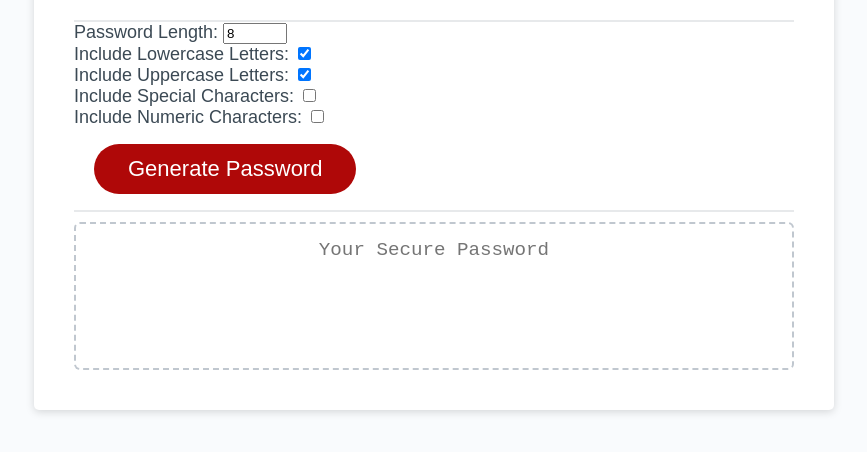
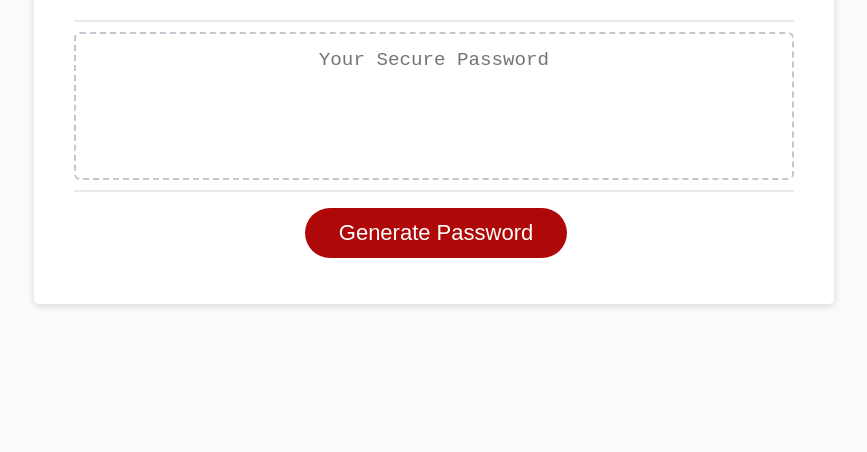
Before and after one commit to Jelu113/Grab-a-number, a plain HTML site: page index.html in a window 1280 px wide. Shown: the part 216-668 px from the top of the page, without its empty margins (206-1073 px from the left). Drawn offline with Linux system fonts and the light colour scheme.

Commit message:
back to original HTML as well

```diff
--- a/index.html
+++ b/index.html
@@ -1,10 +1,11 @@
 <!DOCTYPE html>
 <html lang="en">
   <head>
-    <meta charset="UTF-8">
-    <meta name="viewport" content="width=device-width, initial-scale=1.0">
+    <meta charset="UTF-8" />
+    <meta name="viewport" content="width=device-width, initial-scale=1.0" />
+    <meta http-equiv="X-UA-Compatible" content="ie=edge" />
     <title>Password Generator</title>
-    <link rel="stylesheet" href="style.css">
+    <link rel="stylesheet" href="style.css" />
   </head>
   <body>
     <div class="wrapper">
@@ -16,24 +17,6 @@
           <h2>Generate a Password</h2>
         </div>
         <div class="card-body">
-                <label for="length">Password Length:</label>
-                <input type="number" id="length" min="8" max="128" value="8">
-                <br>
-                <label for="lowercase">Include Lowercase Letters:</label>
-                <input type="checkbox" id="lowercase" checked>
-                <br>
-                <label for="uppercase">Include Uppercase Letters:</label>
-                <input type="checkbox" id="uppercase" checked>
-                <br>
-                <label for="special">Include Special Characters:</label>
-                <input type="checkbox" id="special">
-                <br>
-                <label for="numeric">Include Numeric Characters:</label>
-                <input type="checkbox" id="numeric">
-                <br>
-                <button id="generate" class="btn">Generate Password</button>
-            </div>
-            <div class="card-footer">
           <textarea
             readonly
             id="password"
@@ -41,6 +24,9 @@
             aria-label="Generated Password"
           ></textarea>
         </div>
+        <div class="card-footer">
+          <button id="generate" class="btn">Generate Password</button>
+        </div>
       </div>
     </div>
     <script src="script.js"></script>
```
Lines whose indentation alone changed are shown as unchanged.
